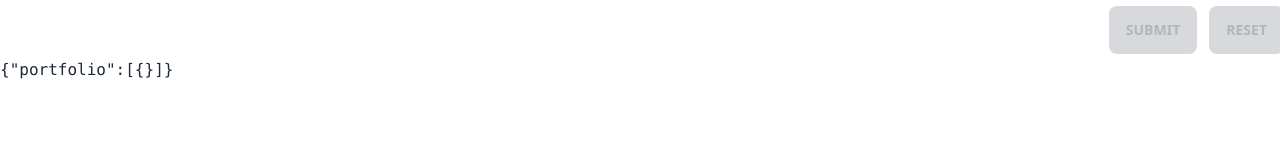
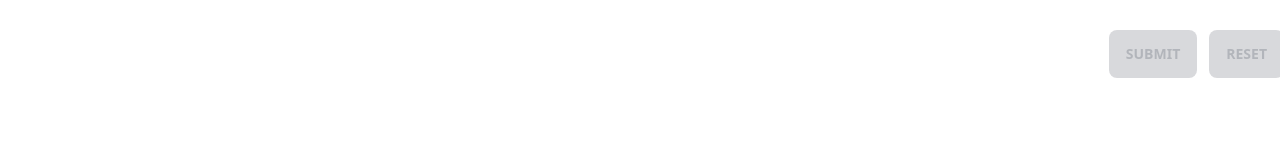
Before and after one commit to pie-dao/index-calculator, a Next.js app: page /components/form in a window 1280 px wide. Shown: the part 158-300 px from the top of the page. Built offline with nearby package versions, Linux system fonts and the light colour scheme.

Commit message:
set ratio as number and remove json stringify

```diff
--- a/pages/components/form.tsx
+++ b/pages/components/form.tsx
@@ -75,6 +75,7 @@ export default function IndexForm() {
                         name={`${name}.RATIO`}
                         component="input"
                         placeholder="Ratio"
+                        type="number"
                       />
                     </div>
                     {fields.length! > 1 && index !== 0 && (
@@ -124,7 +125,6 @@ export default function IndexForm() {
                 Reset
               </button>
             </div>
-            <pre>{JSON.stringify(values)}</pre>
           </form>
         )
       }}
```
